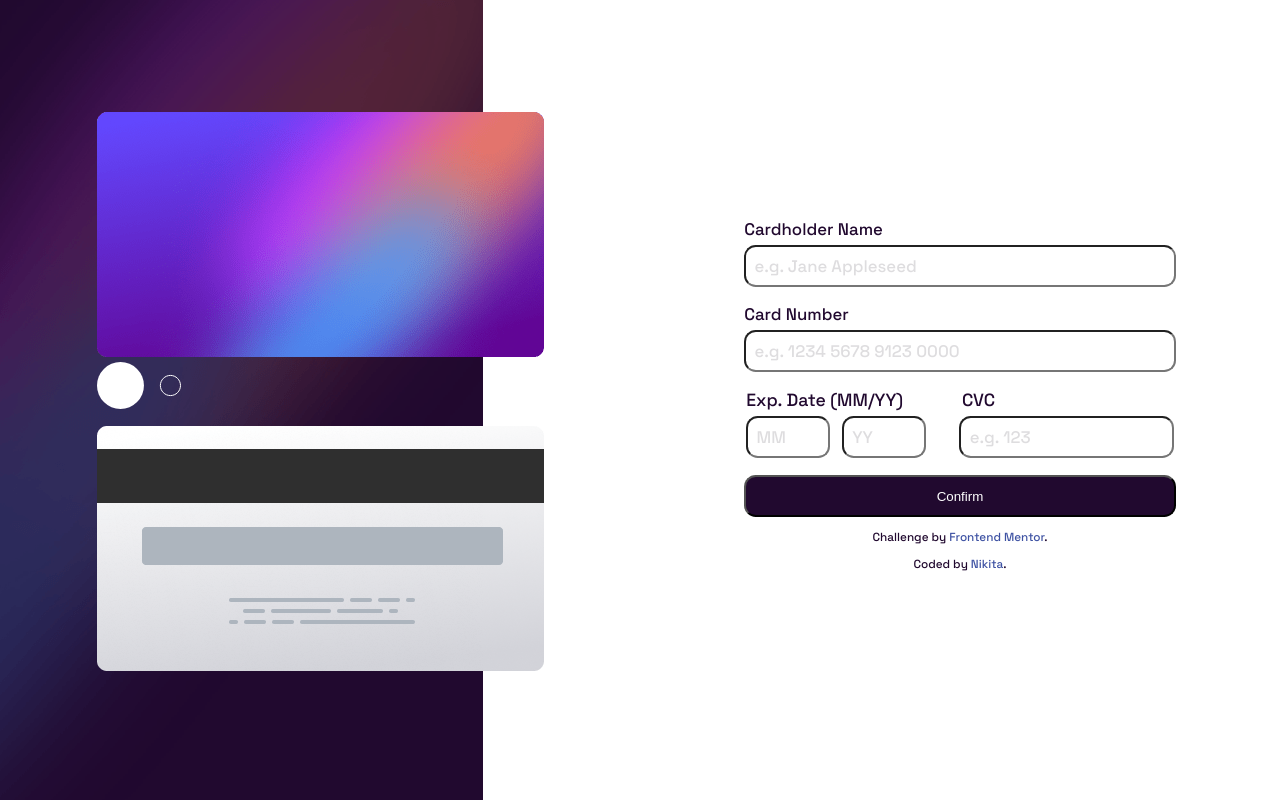
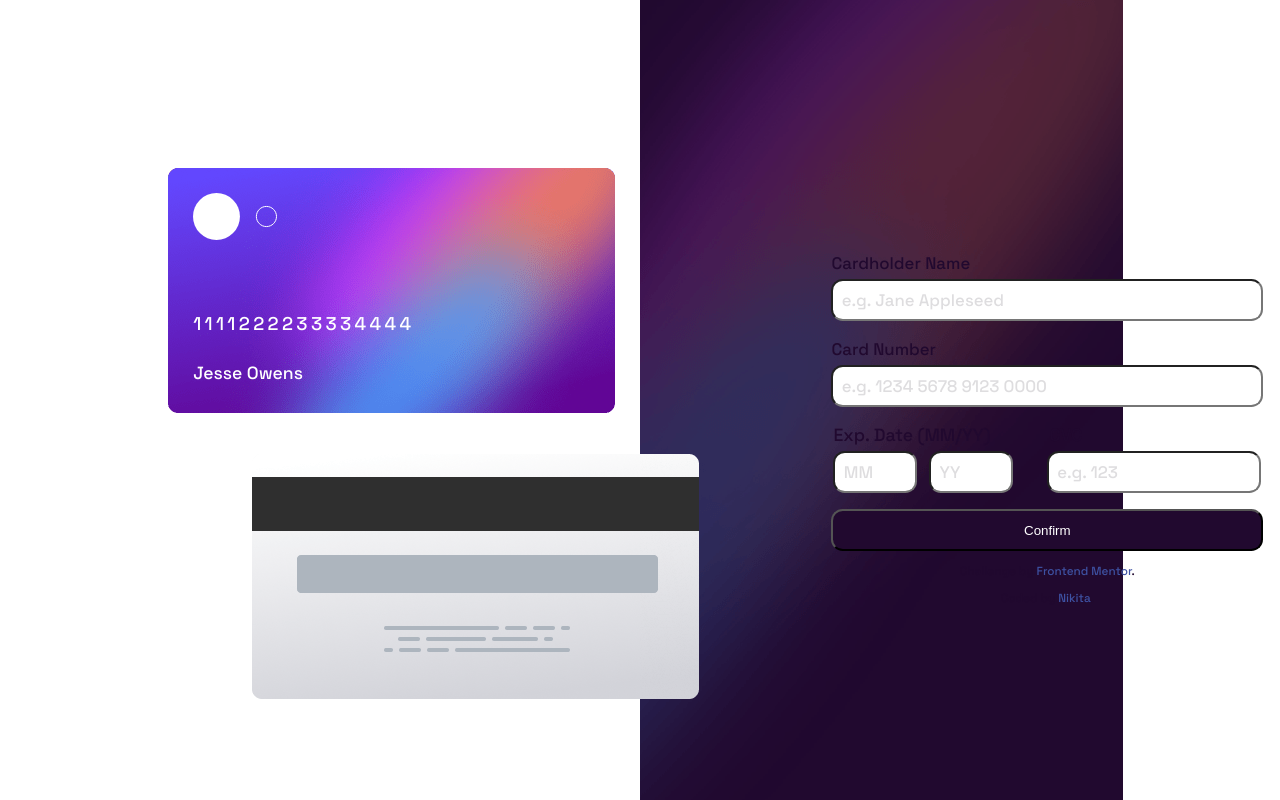
Before and after one commit to tossik8/card-details-form, a React (Vite) app in the folder vite-project/: page / in a window 1280 px wide. Built offline with nearby package versions, Linux system fonts and the light colour scheme.

Commit message:
Fix cards

```diff
--- /dev/null
+++ b/vite-project/src/components/Card.css
@@ -0,0 +1,35 @@
+#front, #back{
+    position: fixed;
+}
+p.white-color{
+    color: hsl(0,0%,100%);
+}
+#front{
+    top: 10rem;
+    left: 10rem;
+}
+#card-owner, #card-number, #expiration-date, #logo{
+    position: fixed;
+}
+#logo{
+    top: 11.5rem;
+    left: 11.5rem;
+}
+#card-owner{
+    top: 20.5rem;
+    left: 11.5rem;
+    font-size: 1.05rem;
+
+}
+#card-number{
+    top: 17.5rem;
+    left: 11.5rem;
+    letter-spacing: 0.2rem;
+    font-size: 1.1rem;
+
+}
+
+#back{
+    top: 27rem;
+    left: 15rem;
+}
--- a/vite-project/src/components/Card.jsx
+++ b/vite-project/src/components/Card.jsx
@@ -1,17 +1,18 @@
 import cardLogo from "./../assets/images/card-logo.svg";
+import "./Card.css";
 const Card = (props) => {
     return (
         <div id={props.type} className="card">
             <img src={props.src} alt={props.description}/>
             {props.type==="front"?
             <div className="info">
-                <img src={cardLogo} alt="Logo"/>
-                <p id="card-number"></p>
-                <p id="card-owner"></p>
-                <p id="expiration-date"></p>
+                <img id="logo" src={cardLogo} alt="Logo"/>
+                <p className="white-color" id="card-number">1111222233334444</p>
+                <p className="white-color" id="card-owner">Jesse Owens</p>
+                <p className="white-color" id="expiration-date">22/22</p>
             </div>
             :
-            <p id="cvc"></p>
+            <p className="white-color" id="cvc">123</p>
             }
         </div>
      );
--- a/vite-project/src/components/Content.css
+++ b/vite-project/src/components/Content.css
@@ -1,9 +1,12 @@
 main{
+    position: fixed;
+    left: 30rem;
+    top: 15rem;
     min-height: 100vh;
     font-family: 'Space Grotesk', sans-serif;
     display: grid;
     grid-template-columns: 1fr 1fr;
-    place-items: center;
     color: hsl(278, 68%, 11%);
     font-weight: 500;
+    margin-right: 1rem;
 }
--- a/vite-project/src/components/Form.css
+++ b/vite-project/src/components/Form.css
@@ -1,3 +1,5 @@
+
+
 label{
     display: block;
     margin-bottom: 0.3rem;
--- a/vite-project/src/components/Form.jsx
+++ b/vite-project/src/components/Form.jsx
@@ -2,7 +2,7 @@ import "./Form.css";
 
 const Form = () => {
     return (
-     <section>
+     <section id="form-section">
         <form>
             <label htmlFor="cardholder">Cardholder Name</label>
             <input type="text" name="cardholder" placeholder="e.g. Jane Appleseed"/>
--- a/vite-project/src/index.css
+++ b/vite-project/src/index.css
@@ -12,4 +12,6 @@
 }
 body{
   margin: 0;
+  display: flex;
+  justify-content: center;
 }
```
